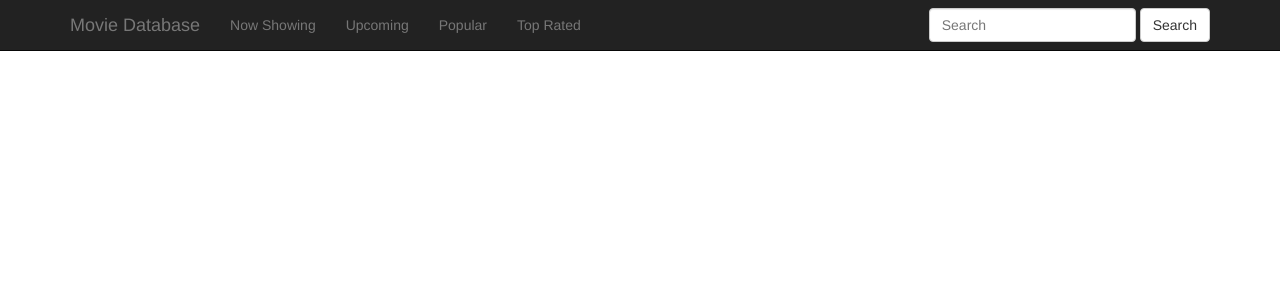
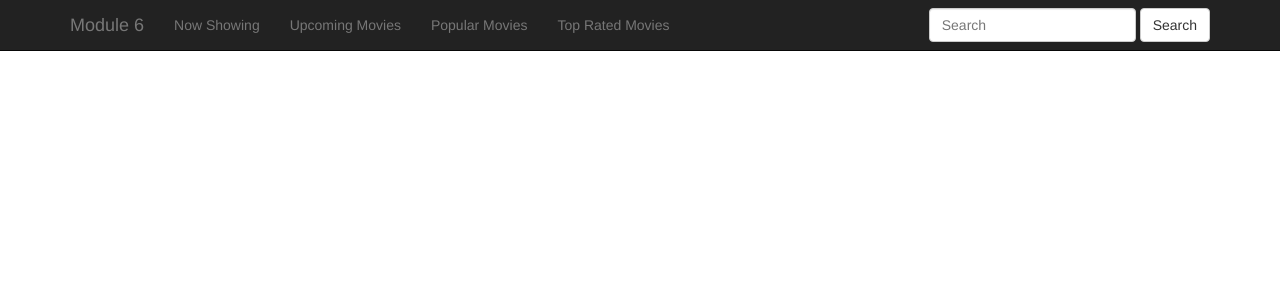
Before and after one commit to kennethbox32/coe-movie-db, a Python web app: template templates/main.html in a window 1280 px wide. Shown: the top 300 px of the page. Run offline with Jinja, Linux system fonts and the light colour scheme; the template is opened without the code that fills it, so the values that code supplies are empty.

Commit message:
Part 2 Movie Database

```diff
--- a/templates/main.html
+++ b/templates/main.html
@@ -2,11 +2,12 @@
 <head>
     <title>Module 6</title>
     <link rel="stylesheet" type="text/css" href="/static/css/bootstrap.css">
+
 </head>
 
-<body style = "background-color: white;">
+<body>
 
-    <div class="navbar navbar-inverse navbar-fixed-top" role="navigation">
+<div class="navbar navbar-inverse navbar-fixed-top" role="navigation">
       <div class="container">
         <div class="navbar-header">
           <button type="button" class="navbar-toggle" data-toggle="collapse" data-target=".navbar-collapse">
@@ -15,14 +16,14 @@
             <span class="icon-bar"></span>
             <span class="icon-bar"></span>
           </button>
-          <a class="navbar-brand" href="#">Movie Database</a>
+          <a class="navbar-brand" href="#">Module 6</a>
         </div>
         <div class="collapse navbar-collapse">
             <ul class="nav navbar-nav">
-              <li><a href="#" class='btn-now-showing'>Now Showing</a></li>
-              <li><a href="#" class='btn-upcoming'>Upcoming</a></li>
-              <li><a href="#" class='btn-popular'>Popular</a></li>
-              <li><a href="#" class='btn-top-rated'>Top Rated</a></li>
+              <li><a href="javascript:void(0)" class='btn-now-showing'>Now Showing</a></li>
+              <li><a href="javascript:void(0)" class='btn-up-coming'>Upcoming Movies</a></li>
+              <li><a href="javascript:void(0)" class='btn-popular'>Popular Movies</a></li>
+              <li><a href="javascript:void(0)" class='btn-top-rated'>Top Rated Movies</a></li>
             </ul>
             <form class="navbar-form navbar-right" role="search" id='form-search'>
                 <div class="form-group">
@@ -33,7 +34,6 @@
                 </div><!--/.nav-collapse -->
               </div>
             </div>
-
     <div class="container" style='top: 50px; position: relative;'>
         <div class='row movies-list'>
 
@@ -44,7 +44,5 @@
     <script src="/static/js/vendors/jquery.js"></script>
     <script src="/static/js/vendors/bootstrap.min.js"></script>
     <script src="/static/js/app.js"></script>
-
 </body>
-
 </html>
```
